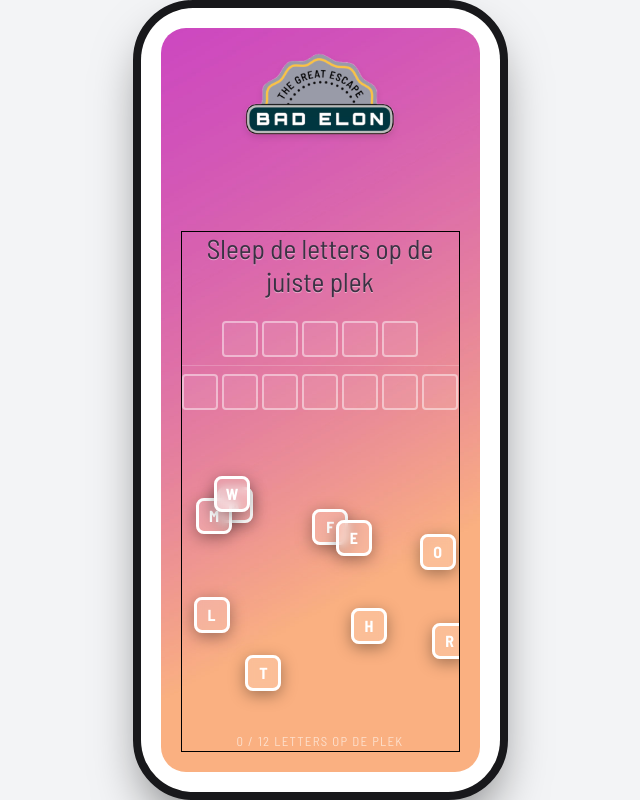
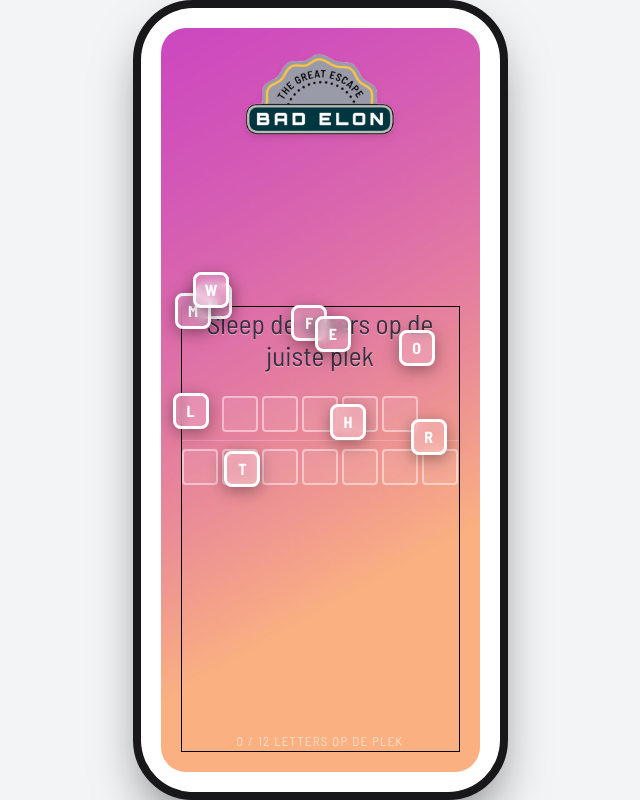
Before and after one commit to sirklaas/escape, a Next.js app: page /flame in a window 1280 px wide. Shown: the whole page, without its empty margins (320-960 px from the left). Built offline with nearby package versions, Linux system fonts and the light colour scheme.

Commit message:
style: finalize global 60% height layout for all action_containers

```diff
--- a/src/app/flame/page.tsx
+++ b/src/app/flame/page.tsx
@@ -171,8 +171,8 @@ export default function FlamePage() {
 
         <div
           ref={containerRef}
-          className="action_container relative z-10 flex flex-col items-center py-6"
-          style={{ height: '70cqh', maxHeight: '70cqh', marginTop: 'auto', border: '1px solid black', touchAction: 'none' }}
+          className="action_container min-h-0 flex-1 overflow-hidden pt-4"
+          style={{ height: '60cqh', maxHeight: '60cqh', marginTop: 'auto', border: '1px solid black', touchAction: 'none' }}
           onPointerMove={onMove}
         >
           <div className="pointer-events-none flex flex-col items-center gap-6 w-full pt-2 flex-1">
--- a/src/app/globals.css
+++ b/src/app/globals.css
@@ -138,7 +138,12 @@ html, body {
  */
 .player-view .action_container {
   display: flex;
-  flex: 1 1 auto;
+  /* 60% height protection for top-half logos in background assets */
+  flex: 0 0 auto;
+  height: 60cqh;
+  max-height: 60cqh;
+  margin-top: auto;
+  border: 1px solid black;
   flex-direction: column;
   min-height: 0;
   min-width: 0;
--- a/src/app/tokenkey/page.tsx
+++ b/src/app/tokenkey/page.tsx
@@ -178,7 +178,7 @@ export default function TokenKeyPage() {
             />
           </div>
 
-          <div className="action_container min-h-0 flex-1 overflow-hidden pt-4" style={{ height: '70cqh', maxHeight: '70cqh', marginTop: 'auto', border: '1px solid black' }}>
+          <div className="action_container min-h-0 flex-1 overflow-hidden pt-4" style={{ height: '60cqh', maxHeight: '60cqh', marginTop: 'auto', border: '1px solid black' }}>
             <div className="flex min-h-0 min-w-0 flex-1 flex-col gap-4 overflow-y-auto">
               <h1 className="ge-h1 text-white">Goed gedaan! 🎉</h1>
               <p className="ge-body text-white opacity-90">Nu nog de 12-letterige code kraken</p>
--- a/src/app/watzullenwe/page.tsx
+++ b/src/app/watzullenwe/page.tsx
@@ -43,7 +43,7 @@ export default function WatzullenwePage() {
         */}
         <div
           className="action_container flex flex-col items-center justify-center p-6 bg-transparent"
-          style={{ height: '70cqh', maxHeight: '70cqh', marginTop: 'auto', border: '1px solid black' }}
+          style={{ height: '60cqh', maxHeight: '60cqh', marginTop: 'auto', border: '1px solid black' }}
         >
 
           <div className="flex flex-col gap-8 text-center items-center py-8">
```
